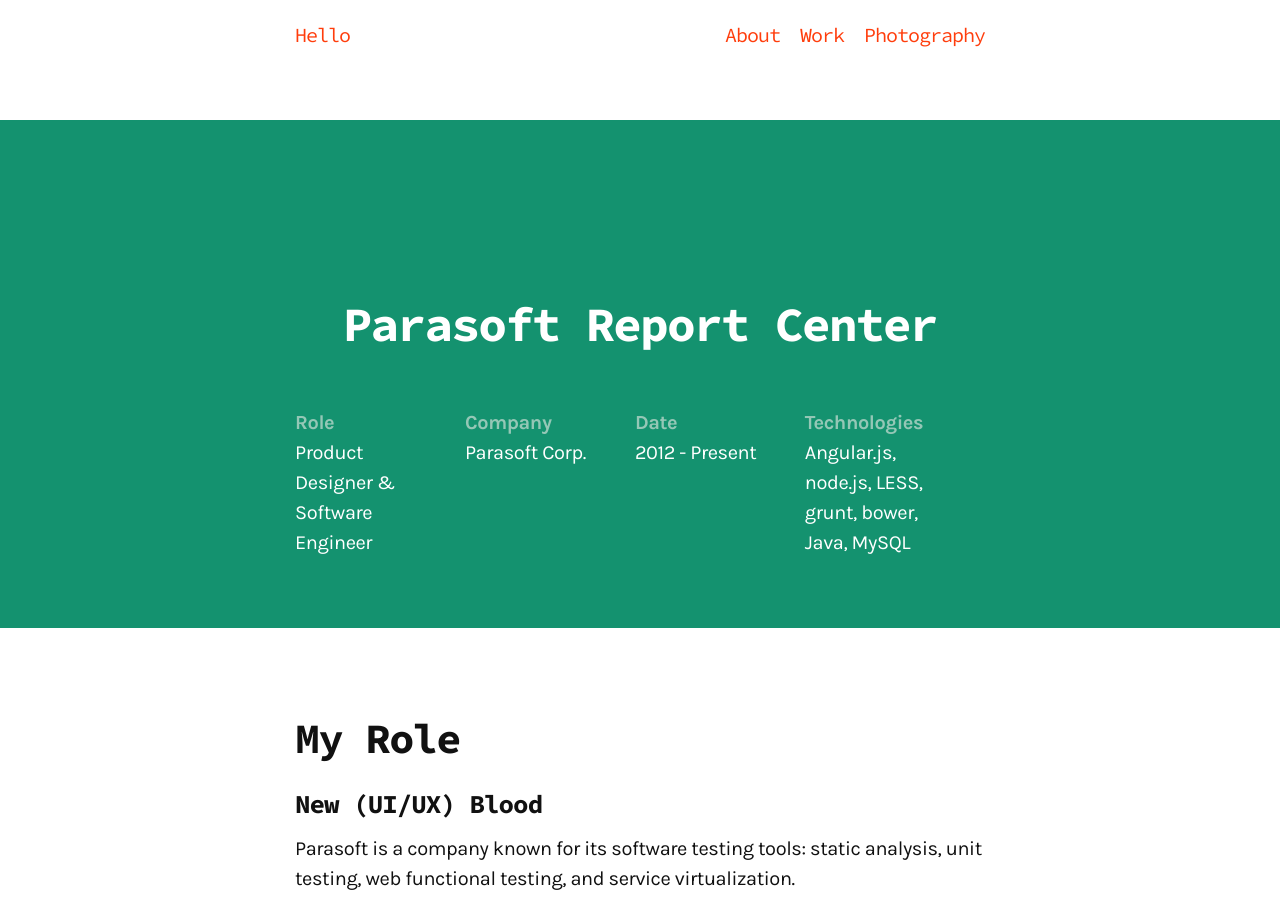
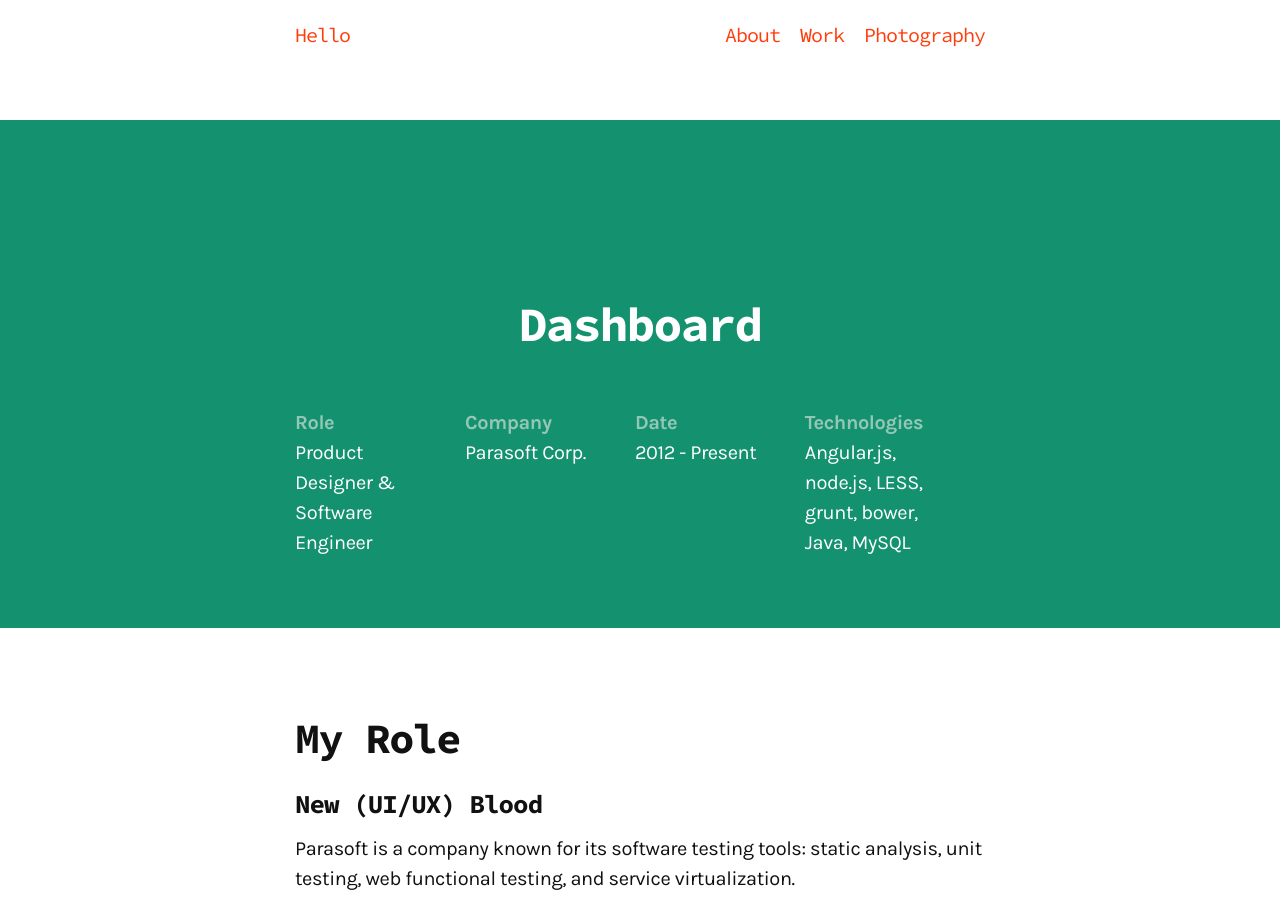
Before and after one commit to dotheygandalf/portfolio, a Jekyll site: the page built from _posts/2016-04-27-dashboard-design.markdown, in a window 1280 px wide and 900 px high. Built offline with Jekyll 4.4.1, drawn with Linux system fonts in a browser that asks for light colours; nearby versions of some CDN libraries.

```diff
--- a/_posts/2015-03-12-requirements-burndown-design.markdown
+++ b/_posts/2015-03-12-requirements-burndown-design.markdown
@@ -7,7 +7,7 @@
 caption: "Product Designer & Software Engineer"
 type: "Project"
 info: {Role: Product Designer & Software Engineer, Company: Parasoft Corp., Date: 2012 - Present, Technologies: 'JavaScript, D3.js, AJAX'}
-intro: "Design for Parasoft's DTP Report Center dashboard."
+intro: "Custom chart for tracking story points."
 ---
 
 
--- a/_posts/2016-04-27-dashboard-design.markdown
+++ b/_posts/2016-04-27-dashboard-design.markdown
@@ -1,13 +1,13 @@
 ---
 layout: post
-title:  "Parasoft Report Center"
+title:  "Dashboard"
 date:   2016-04-27 12:37:36 -0800
 categories: work
 thumbnail: /images/dashboard-thumbnail.png
 caption: "Product Designer & Software Engineer"
 type: "Project"
 info: {Role: Product Designer & Software Engineer, Company: Parasoft Corp., Date: 2012 - Present, Technologies: 'Angular.js, node.js, LESS, grunt, bower, Java, MySQL'}
-intro: "Design for Parasoft's DTP Report Center dashboard."
+intro: "Design and implementation of Parasoft's DTP Report Center dashboard."
 ---
 
 
```
Also changed, not shown: assets/work/requirements-burnddown.png.
